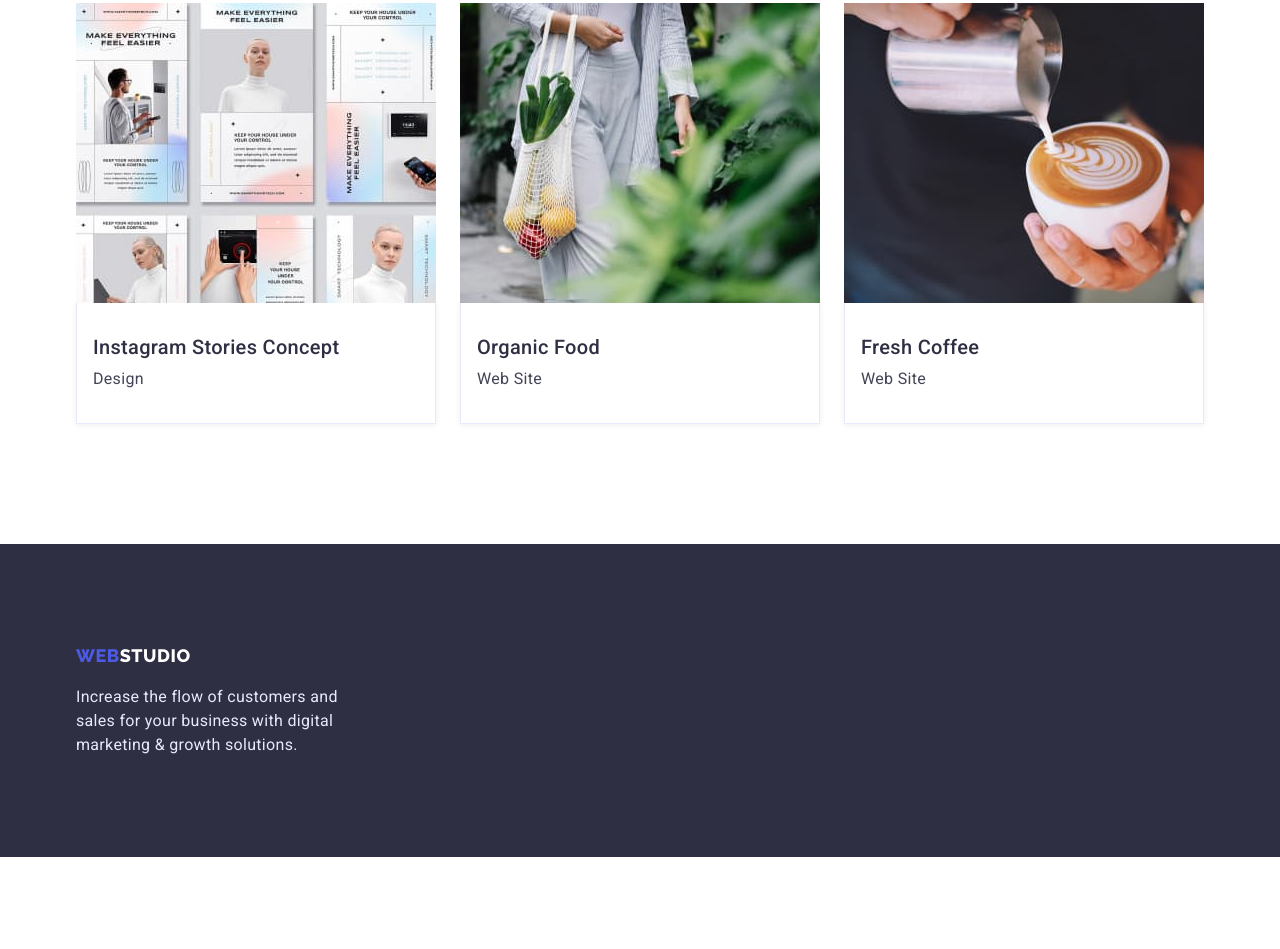
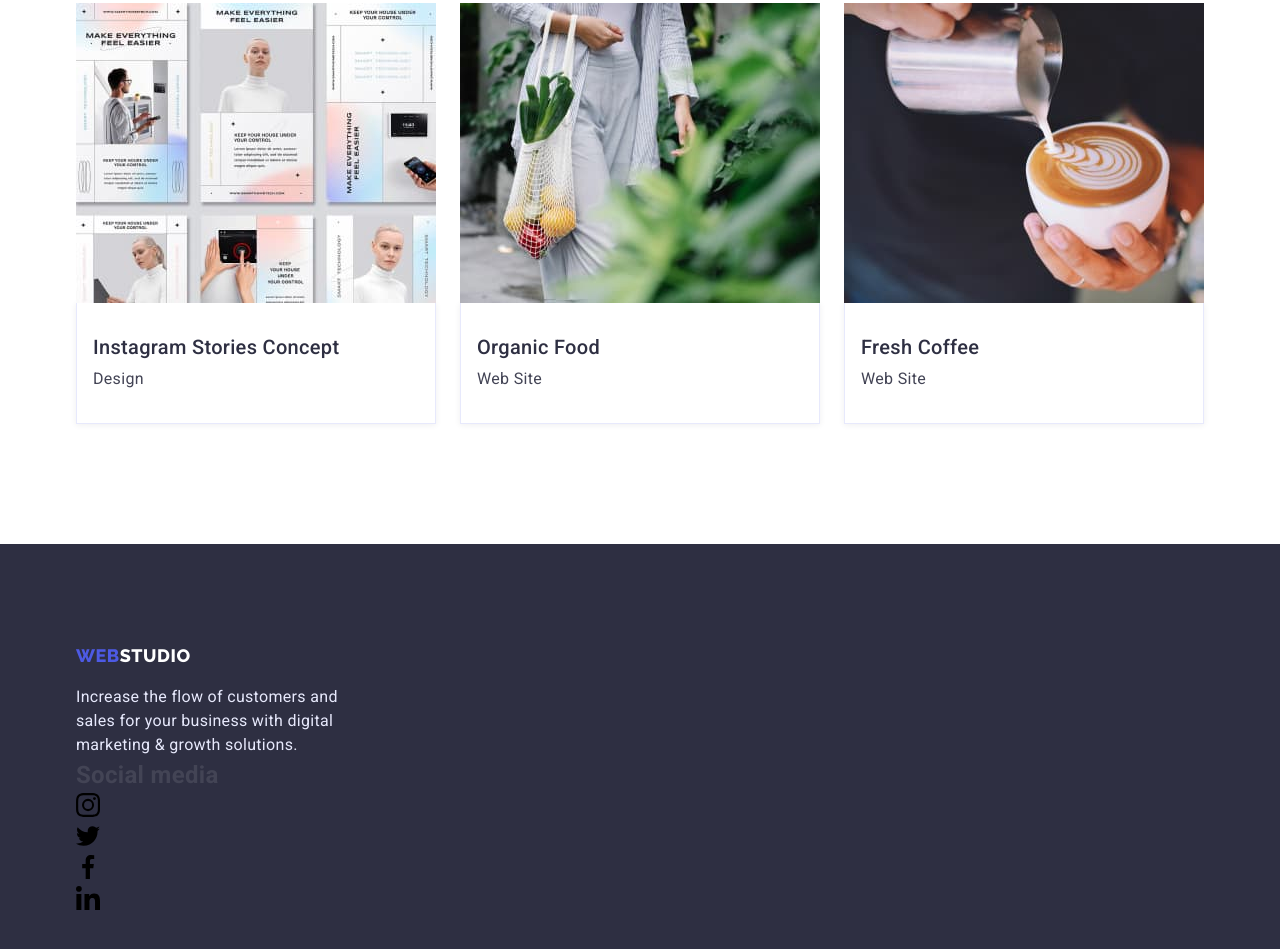
Before and after one commit to Stylize-K/goit-markup-hw-04, a plain HTML site: page portfolio.html in a window 1280 px wide. Shown: the part 1228-2177 px from the top of the page. Before the commit the page ends 2085 px from the top, so only its background shows below. Drawn offline with nearby package versions, Linux system fonts and the light colour scheme.

Commit message:
Update portfolio.html

```diff
--- a/portfolio.html
+++ b/portfolio.html
@@ -21,7 +21,7 @@
     <!-- HEADER -->
     <header class="header">
       <div class="header-container container">
-        <a href="/" class="logo link"
+        <a href="./index.html" class="logo link"
           >WEB<span class="header-logo">STUDIO</span></a
         >
         <nav class="header-nav">
@@ -213,6 +213,7 @@
     <!-- FOOTER -->
     <footer class="footer">
       <div class="container">
+        <div class="footer-container">        <div>
           <a href="/" class="logo link"
             >WEB<span class="footer-logo">STUDIO</span></a
           >
@@ -221,6 +222,32 @@
             digital marketing & growth solutions.
           </p>
         </div>
+        <div>
+          <h2 class="footer-subtitle">Social media</h2>
+          <ul class="footer-social-list list">
+            <li>
+              <a class="footer-social-list-link" href="https://instagram.com" aria-label="Instagram" target="_blank" rel="noopener noreferrer"
+                ><svg class="footer-social-icon" width="24 " height="24">
+                  <use href="./images/icons-defs.svg#icon-instagram"></use></svg></a>
+            </li>
+            <li>
+              <a class="footer-social-list-link" href="https://twitter.com" aria-label="Twitter" target="_blank" rel="noopener noreferrer"
+                ><svg class="footer-social-icon" width="24 " height="24">
+                  <use href="./images/icons-defs.svg#icon-twitter"></use></svg></a>
+            </li>
+            <li>
+              <a class="footer-social-list-link" href="https://facebook.com" aria-label="Facebook" target="_blank" rel="noopener noreferrer"
+                ><svg class="footer-social-icon" width="24 " height="24">
+                  <use href="./images/icons-defs.svg#icon-facebook"></use></svg></a>
+            </li>
+            <li>
+              <a class="footer-social-list-link" href="https://linkedin.com" aria-label="Linkedin" target="_blank" rel="noopener noreferrer"
+                ><svg class="footer-social-icon" width="24 " height="24">
+                  <use href="./images/icons-defs.svg#icon-linkedin"></use></svg></a>
+            </li>
+          </ul>
+        </div></divc>
+      </div>
     </footer>
   </body>
 </html>
```
Lines whose indentation alone changed are shown as unchanged.
